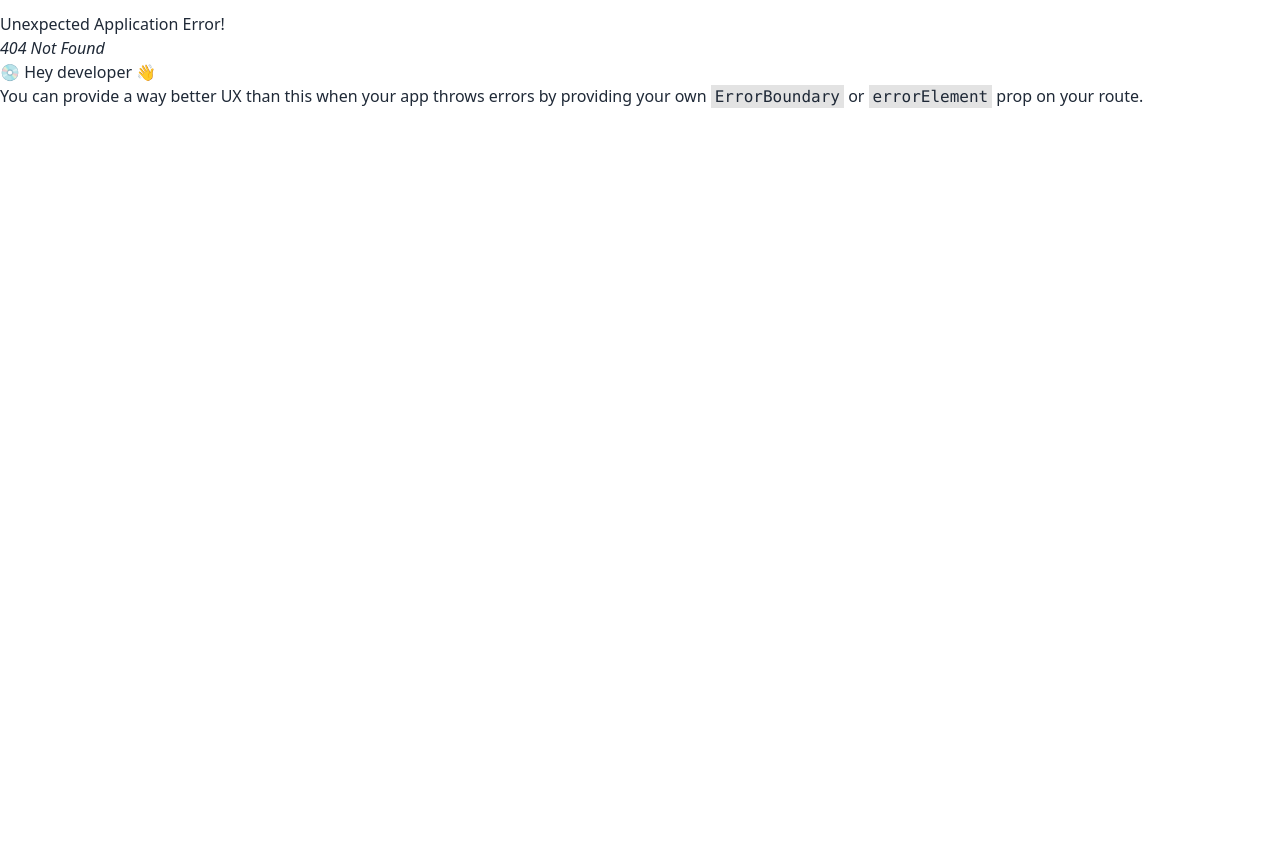
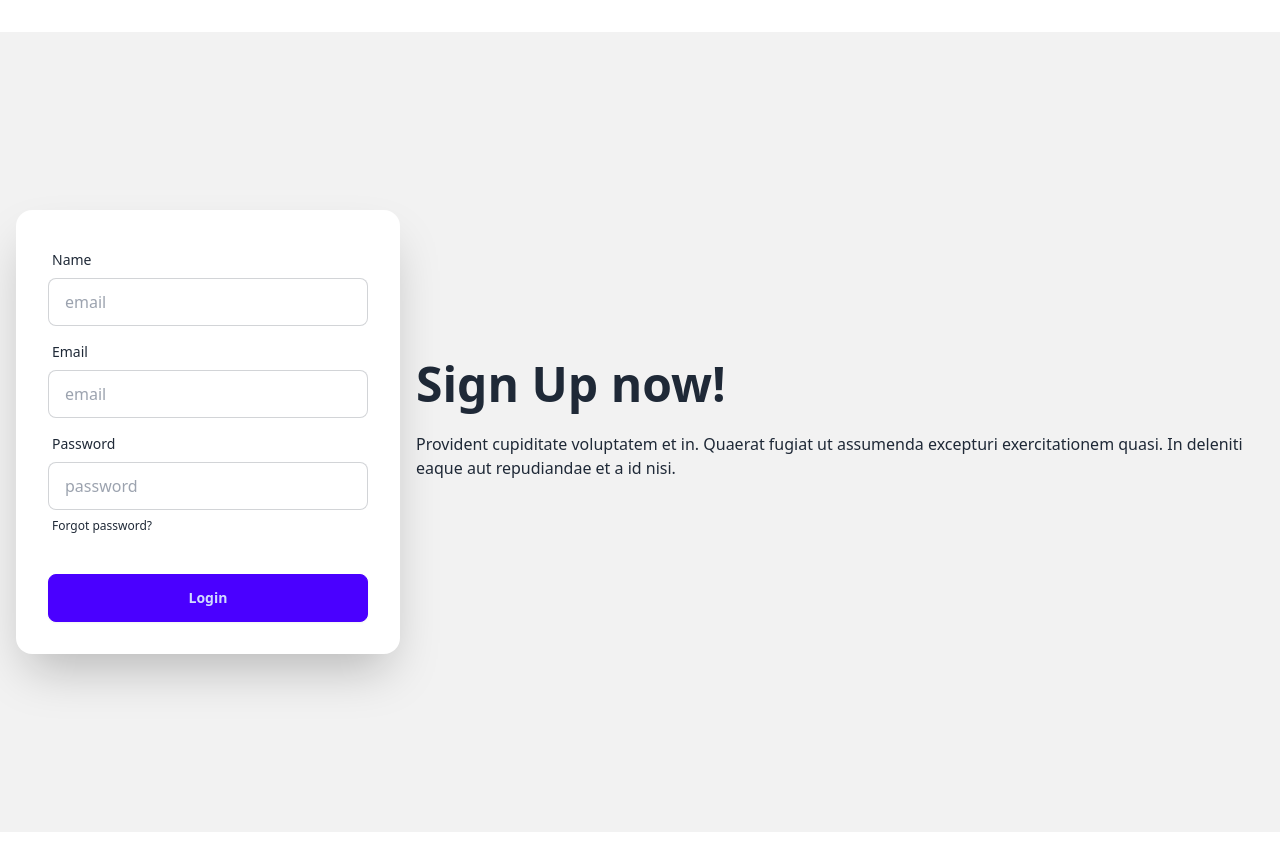
Before and after one commit to nokibh/mailstone-12-bistro-boss, a React app: page /signUp in a window 1280 px wide. Before the commit this address had no page. Before the commit the page ends 800 px from the top, so only its background shows below. Built offline with nearby package versions, Linux system fonts and the light colour scheme; no server answers; the HTML template or start-up script is replaced by a standard one.

Commit message:
sign up page login page add

```diff
--- a/package.json
+++ b/package.json
@@ -10,6 +10,7 @@
     "preview": "vite preview"
   },
   "dependencies": {
+    "firebase": "^10.12.0",
     "localforage": "^1.10.0",
     "match-sorter": "^6.3.4",
     "react": "^18.2.0",
@@ -20,6 +21,7 @@
     "react-parallax-component": "^1.0.6",
     "react-responsive-carousel": "^3.2.23",
     "react-router-dom": "^6.23.1",
+    "react-simple-captcha": "^9.3.1",
     "react-star-rating-input": "^8.0.1",
     "react-tabs": "^6.0.2",
     "sort-by": "^1.2.0",
--- a/src/Layout/Main.jsx
+++ b/src/Layout/Main.jsx
@@ -1,17 +1,16 @@
-import { Outlet } from 'react-router-dom';
+import { Outlet, useLocation } from 'react-router-dom';
 import Footer from '../Pages/Shared/Footer';
 import Navbar from '../Pages/Shared/Navbar';
 
 const Main = () => {
+  const location = useLocation();
+  const noHeaderFooter =
+    location.pathname.includes('login') || location.pathname.includes('signUp');
   return (
     <div>
-      <div className="mb-5 mt-5">
-        <Navbar></Navbar>
-      </div>
+      <div className="mb-5 mt-5">{noHeaderFooter || <Navbar></Navbar>}</div>
       <Outlet></Outlet>
-      <div className="mb-5 mt-5">
-        <Footer></Footer>
-      </div>
+      <div className="mb-5 mt-5">{noHeaderFooter || <Footer></Footer>}</div>
     </div>
   );
 };
--- /dev/null
+++ b/src/Pages/Login/Login.jsx
@@ -0,0 +1,117 @@
+import { useContext, useEffect, useRef, useState } from 'react';
+import {
+  loadCaptchaEnginge,
+  LoadCanvasTemplate,
+  validateCaptcha,
+} from 'react-simple-captcha';
+import { AuthContext } from '../../Provider/AuthProvider';
+import { Link } from 'react-router-dom';
+
+const Login = () => {
+  const { signIn } = useContext(AuthContext);
+  const captchaRef = useRef(null);
+  const [disabled, setDisabled] = useState(true);
+  const handleLogin = e => {
+    e.preventDefault();
+    const form = e.target;
+    const email = form.email.value;
+    const password = form.password.value;
+    console.log(email, password);
+    signIn(email, password).then(result => {
+      const user = result.user;
+      console.log(user);
+    });
+  };
+  useEffect(() => {
+    loadCaptchaEnginge(6);
+  }, []);
+  const handleValidate = () => {
+    const user_captcha_value = captchaRef.current.value;
+    if (validateCaptcha(user_captcha_value)) {
+      setDisabled(false);
+    } else {
+      setDisabled(true);
+    }
+  };
+  return (
+    <div className="hero min-h-screen bg-base-200">
+      <div className="hero-content flex-col lg:flex-row-reverse">
+        <div className="text-center md:w-1/2 lg:text-left">
+          <h1 className="text-5xl font-bold">Login now!</h1>
+          <p className="py-6">
+            Provident cupiditate voluptatem et in. Quaerat fugiat ut assumenda
+            excepturi exercitationem quasi. In deleniti eaque aut repudiandae et
+            a id nisi.
+          </p>
+        </div>
+        <div className="card  md:w-1/2 max-w-sm shadow-2xl bg-base-100">
+          <form onSubmit={handleLogin} className="card-body">
+            <div className="form-control">
+              <label className="label">
+                <span className="label-text">Email</span>
+              </label>
+              <input
+                name="email"
+                type="email"
+                placeholder="email"
+                className="input input-bordered"
+                required
+              />
+            </div>
+            <div className="form-control">
+              <label className="label">
+                <span className="label-text">Password</span>
+              </label>
+              <input
+                name="password"
+                type="password"
+                placeholder="password"
+                className="input input-bordered"
+                required
+              />
+              <label className="label">
+                <a href="#" className="label-text-alt link link-hover">
+                  Forgot password?
+                </a>
+              </label>
+            </div>
+            <div className="form-control">
+              <label className="label">
+                <LoadCanvasTemplate />
+              </label>
+              <input
+                name="captcha"
+                ref={captchaRef}
+                type="text"
+                placeholder="******"
+                className="input input-bordered"
+                required
+              />
+              <button
+                onClick={handleValidate}
+                className="btn btn-outline btn-xs mt-2"
+              >
+                Validate
+              </button>
+            </div>
+            <div className="form-control mt-6">
+              <input
+                disabled={disabled}
+                className="btn btn-primary"
+                type="submit"
+                value="login"
+              />
+            </div>
+          </form>
+          <p>
+            <small>
+              New Here? <Link to="/signUp">SignUp</Link>
+            </small>
+          </p>
+        </div>
+      </div>
+    </div>
+  );
+};
+
+export default Login;
--- a/src/Pages/OrderTab.jsx
+++ b/src/Pages/OrderTab.jsx
@@ -1,11 +1,31 @@
 import FoodCard from './Shared/FoodCard';
+import { Swiper, SwiperSlide } from 'swiper/react';
 
+import 'swiper/css';
+import 'swiper/css/pagination';
+import { Pagination } from 'swiper/modules';
 const OrderTab = ({ items }) => {
+  const pagination = {
+    clickable: true,
+    renderBullet: function (index, className) {
+      return '<span class="' + className + '">' + (index + 1) + '</span>';
+    },
+  };
   return (
-    <div className="grid md:grid-cols-3 gap-10">
-      {items.map(item => (
-        <FoodCard key={item._id} item={item}></FoodCard>
-      ))}
+    <div>
+      <Swiper
+        pagination={pagination}
+        modules={[Pagination]}
+        className="mySwiper"
+      >
+        <SwiperSlide>
+          <div className="grid md:grid-cols-3 gap-10">
+            {items.map(item => (
+              <FoodCard key={item._id} item={item}></FoodCard>
+            ))}
+          </div>
+        </SwiperSlide>
+      </Swiper>
     </div>
   );
 };
--- a/src/Pages/Shared/Navbar.jsx
+++ b/src/Pages/Shared/Navbar.jsx
@@ -12,6 +12,9 @@
       </li>
       <li>
         <Link to="order/salad">Order Food</Link>
+      </li>{' '}
+      <li>
+        <Link to="login">Login</Link>
       </li>
     </>
   );
--- /dev/null
+++ b/src/Pages/SignUp/SignUp.jsx
@@ -0,0 +1,66 @@
+const SignUp = () => {
+  return (
+    <div className="hero min-h-screen bg-base-200">
+      <div className="hero-content flex-col lg:flex-row-reverse">
+        <div className="text-center lg:text-left">
+          <h1 className="text-5xl font-bold">Sign Up now!</h1>
+          <p className="py-6">
+            Provident cupiditate voluptatem et in. Quaerat fugiat ut assumenda
+            excepturi exercitationem quasi. In deleniti eaque aut repudiandae et
+            a id nisi.
+          </p>
+        </div>
+        <div className="card shrink-0 w-full max-w-sm shadow-2xl bg-base-100">
+          <form className="card-body">
+            <div className="form-control">
+              <label className="label">
+                <span className="label-text">Name</span>
+              </label>
+              <input
+                type="name"
+                name="name"
+                placeholder="email"
+                className="input input-bordered"
+                required
+              />
+            </div>
+            <div className="form-control">
+              <label className="label">
+                <span className="label-text">Email</span>
+              </label>
+              <input
+                type="email"
+                placeholder="email"
+                name="email"
+                className="input input-bordered"
+                required
+              />
+            </div>
+            <div className="form-control">
+              <label className="label">
+                <span className="label-text">Password</span>
+              </label>
+              <input
+                type="password"
+                name="password"
+                placeholder="password"
+                className="input input-bordered"
+                required
+              />
+              <label className="label">
+                <a href="#" className="label-text-alt link link-hover">
+                  Forgot password?
+                </a>
+              </label>
+            </div>
+            <div className="form-control mt-6">
+              <button className="btn btn-primary">Login</button>
+            </div>
+          </form>
+        </div>
+      </div>
+    </div>
+  );
+};
+
+export default SignUp;
--- /dev/null
+++ b/src/Provider/AuthProvider.jsx
@@ -0,0 +1,49 @@
+import {
+  createUserWithEmailAndPassword,
+  onAuthStateChanged,
+  signInWithEmailAndPassword,
+  signOut,
+} from 'firebase/auth';
+import { createContext, useEffect, useState } from 'react';
+import auth from '../firebase.config';
+
+export const AuthContext = createContext(null);
+const AuthProvider = ({ children }) => {
+  const [user, setUser] = useState(null);
+  const [loading, setLoading] = useState(true);
+  const createUser = (email, password) => {
+    setLoading(true);
+    return createUserWithEmailAndPassword(auth, email, password);
+  };
+  const signIn = (email, password) => {
+    setLoading(true);
+    return signInWithEmailAndPassword(email, password);
+  };
+  const logOut = () => {
+    setLoading(true);
+    return signOut(auth);
+  };
+  useEffect(() => {
+    const unsubscribe = onAuthStateChanged(auth, currentUser => {
+      setUser(currentUser);
+      console.log('current user', currentUser);
+      setLoading(false);
+    });
+    return () => {
+      return unsubscribe();
+    };
+  }, []);
+
+  const authInfo = {
+    user,
+    loading,
+    logOut,
+    createUser,
+    signIn,
+  };
+  return (
+    <AuthContext.Provider value={authInfo}>{children}</AuthContext.Provider>
+  );
+};
+
+export default AuthProvider;
--- /dev/null
+++ b/src/firebase.config.js
@@ -0,0 +1,20 @@
+// Import the functions you need from the SDKs you need
+import { initializeApp } from 'firebase/app';
+import { getAuth } from 'firebase/auth';
+// TODO: Add SDKs for Firebase products that you want to use
+// https://firebase.google.com/docs/web/setup#available-libraries
+
+// Your web app's Firebase configuration
+const firebaseConfig = {
+  apiKey: import.meta.env.VITE_apiKey,
+  authDomain: import.meta.env.VITE_authDomain,
+  projectId: import.meta.env.VITE_projectId,
+  storageBucket: import.meta.env.VITE_storageBucket,
+  messagingSenderId: import.meta.env.VITE_messagingSenderId,
+  appId: import.meta.env.VITE_appId,
+};
+
+// Initialize Firebase
+const app = initializeApp(firebaseConfig);
+const auth = getAuth(app);
+export default auth;
```
Also changed, not shown: src/Routes/Router.jsx (+10 -0 lines), src/main.jsx (+6 -3 lines), 1 other file (tests, documents, lock files or other folders).
